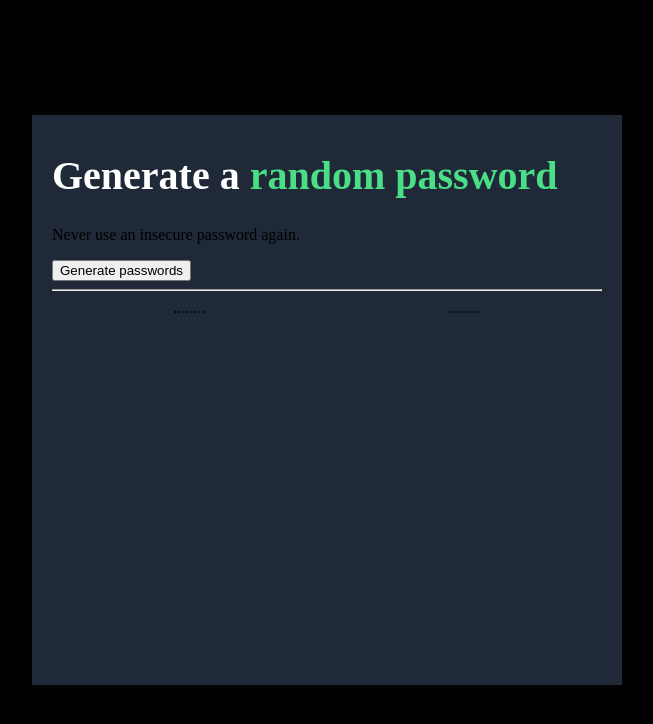
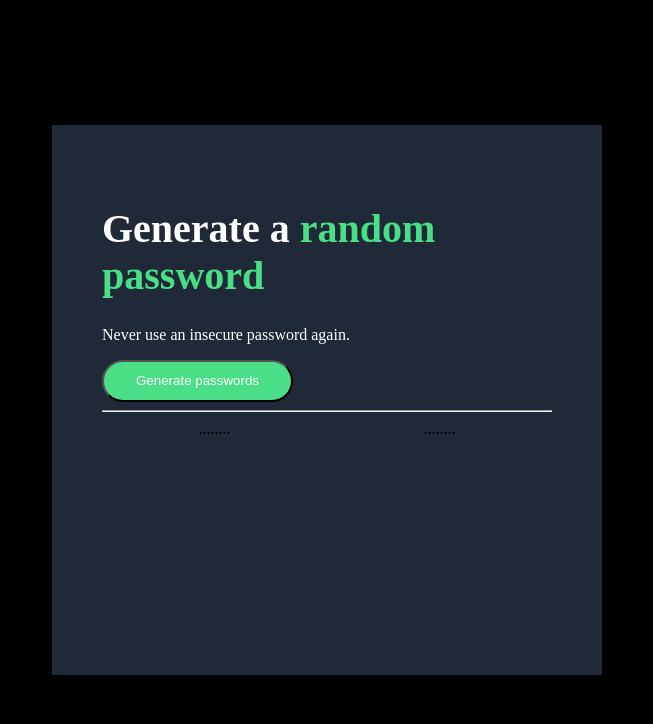
Before and after one commit to buildinrythm/random-password-generator, a plain HTML site: page index.html in a window 1280 px wide. Shown: the whole page, without its empty margins (313-966 px from the left). Drawn offline with Linux system fonts and the light colour scheme.

Commit message:
added an extra cntainer to control margin

```diff
--- a/index.css
+++ b/index.css
@@ -8,13 +8,29 @@ body {
 
 h1{
     font-size: 40px;
-    color: white
+    color: white;
+}
+
+#mainContent{
+    margin: 80px 50px;
+}
+
+p{
+    color: white;
+}
+
+#generatePassword{
+    color: white;
+    border-radius: 30px;
+    width: 191px;
+    height: 42px;
+    background: #4ADF86;
+
 }
 #container {
     height: 550px;
     width: 550px;
     background: #1F2937;
-    padding: 10px 20px;
 }
 
 #password-boxes {
--- a/index.html
+++ b/index.html
@@ -4,15 +4,17 @@
     </head>
     <body>
         <div id="container">
+            <div id="mainContent">
             <h1>Generate a <span class="highlight">random password</span></h1>
             <p>Never use an insecure password again.</p>
-            <button onclick="generatePassword()">Generate passwords</button>
+            <button id="generatePassword"onclick="generatePassword()">Generate passwords</button>
             <hr>
             <div id="password-boxes">
                 <div class="password-box1">........</div>
                 <div class="password-box2">........</div>
             </div>
         </div>
+        </div>
         <script src="index.js"></script>
     </body>
 </html>
```
